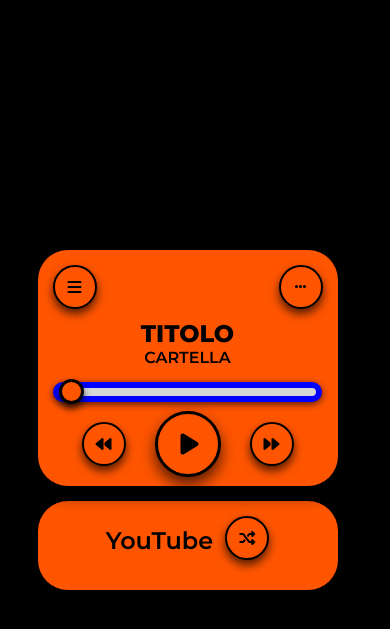
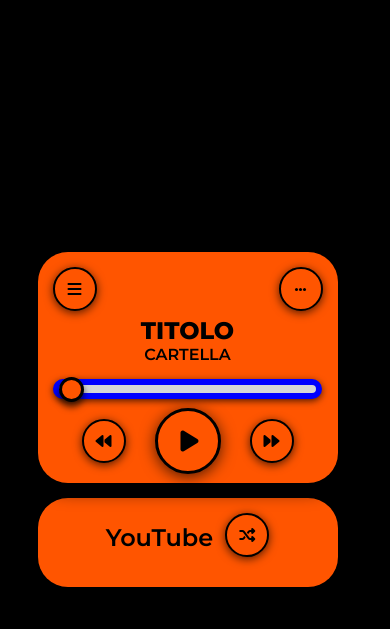
Before and after one commit to dj2828/Music_Player, a Flask app: page / in a window 390 px wide. Shown: the top 629 px of the page. Run offline with Flask 3, Linux system fonts and the light colour scheme; some libraries are stand-ins or nearby versions.

Commit message:
- ombra, titolo + in su (mobile)

```diff
--- a/static/style.css
+++ b/static/style.css
@@ -55,7 +55,7 @@ nav {
     color: #000000;
     background-color: #ff5500;
     border: 2px solid #000000;
-    box-shadow: 0 5px 10px rgba(0, 0, 0, 0.69);
+    box-shadow: 0 2px 10px rgba(0, 0, 0, 0.69);
     cursor: pointer;
 
     display: flex;
@@ -186,7 +186,7 @@ nav {
     pointer-events: none;
 }
 .button.pref {
-    box-shadow: 0 5px 10px rgb(255 198 0);
+    box-shadow: 0 2px 10px rgb(255 198 0);
 }
 .button.song {
     display: flex;
@@ -615,7 +615,7 @@ nav {
         font-size: 20px; /* ≈ 16px */
     }
     nav {
-        margin-bottom: 10px;
+        margin-bottom: 5px;
     }
     #progress {
         margin: 5px -5px;
```
